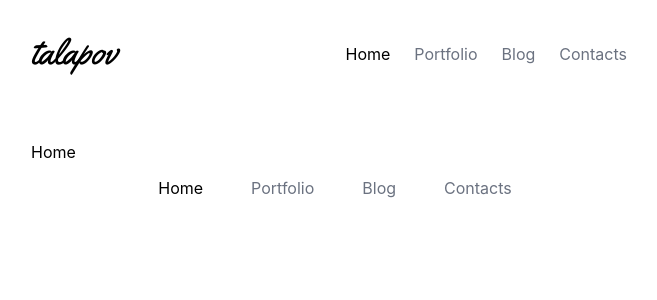
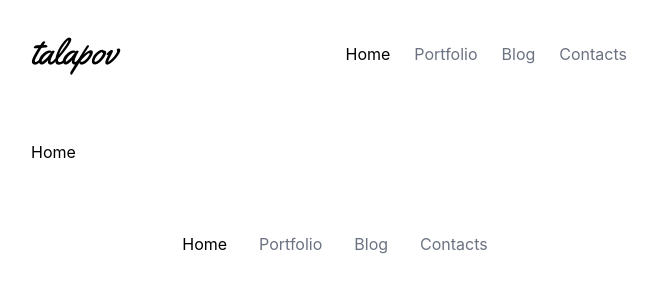
Before and after one commit to dzeppelin/personal-website, a React (Create React App) app: page / in a window 1280 px wide. Shown: the top 300 px of the page, without its empty margins (305-962 px from the left). Built offline with nearby package versions, Linux system fonts and the light colour scheme.

Commit message:
footer.css

```diff
--- a/src/components/Layout/Footer.tsx
+++ b/src/components/Layout/Footer.tsx
@@ -2,6 +2,7 @@ import React from 'react';
 import { Link } from 'react-router-dom';
 import { FC } from 'react';
 import withNavigation from 'components/withNavigation';
+import 'components/styles/footer.css';
 
 type Navigation = {
 	id: number;
@@ -18,7 +19,7 @@ const Footer: FC<Props> = ({ navigation }) => {
 	const mapNav = navigation.map(item => {
 		return (
 			<li key={item.id}>
-				<Link to={item.href} className={`${item.activeTextBlack} mx-3`}>
+				<Link to={item.href} className={`${item.activeTextBlack} mx-1`}>
 					{item.name}
 				</Link>
 			</li>
@@ -27,7 +28,7 @@ const Footer: FC<Props> = ({ navigation }) => {
 
 	return (
 		<footer>
-			<ul className='flex flex-row flex-wrap items-center justify-center mt-2 text-gray-500'>
+			<ul className='flex flex-row flex-wrap items-center justify-center text-gray-500'>
 				{mapNav}
 			</ul>
 		</footer>
--- /dev/null
+++ b/src/components/styles/footer.css
@@ -0,0 +1,3 @@
+footer {
+	margin-top: 64px;
+}
```
